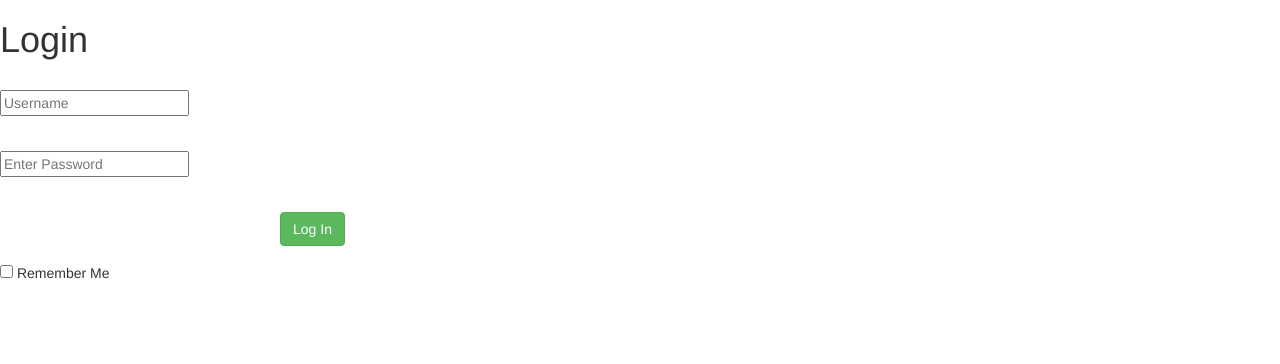
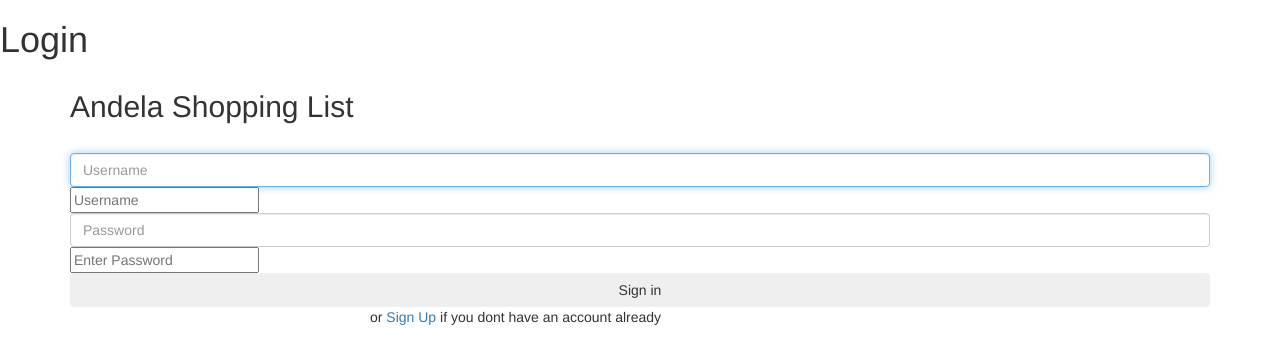
Before and after one commit to VincentHokie/andela-shopping-list-app, a Flask app: page /login in a window 1280 px wide. Shown: the top 364 px of the page. Run offline with Flask 2, Linux system fonts and the light colour scheme.

Commit message:
Existing login form refactored to use flast_wtf extension features

```diff
--- a/app/templates/auth/login.html
+++ b/app/templates/auth/login.html
@@ -4,45 +4,37 @@
 
 
 <h1>Login</h1>
-<form action="" method="post" name="login">
+
+<div class="container">
+
+    <form class="form-signin " action="view-shopping-list.html" method="post">
+
         {{ form.hidden_tag() }}
 
-    <div class="row">
-        <div class="col-xs-12">
-            <div class="form-group">
+        <h2 class="form-signin-heading">Andela Shopping List</h2>
+        <div class="login-wrap">
 
             {% for error in form.username.errors %}
             <span style="color: red;">[{{ error }}]</span>
             {% endfor %}<br>
+            <input type="text" class="form-control" placeholder="Username" name="username" required autofocus />
             {{ form.username(placeholder="Username", class="form-input", required="required") }}
-
-            </div>
-        </div>
-        <div class="col-xs-12">
-            <div class="form-group">
 
             {% for error in form.password.errors %}
             <span style="color: red;">[{{ error }}]</span>
             {% endfor %}<br>
+            <input type="password" class="form-control" placeholder="Password" name="password" required />
             {{ form.password(placeholder="Enter Password", class="form-input", required="required") }}
 
-            </div>
-        </div>
-        <div class="col-xs-6">
-            <div class="form-group">
-                <br>
-                <center>
-                    <button type="submit" name="Submit" class="btn btn-success">Log In </button>
-                </center>
-            </div>
+            <button class="btn btn-md btn-login btn-block" type="submit">Sign in</button>
+
         </div>
 
-        <p class="col-xs-12">{{ form.remember_me }} Remember Me</p>
+        <p class="col-xs-6 col-xs-offset-3">or <a href="sign-up.html">Sign Up</a> if you dont have an account already</p>
+
+    </form>
 
 </div>
 
 
-</form>
-
-
 {% endblock %}
```
Lines whose indentation alone changed are shown as unchanged.
